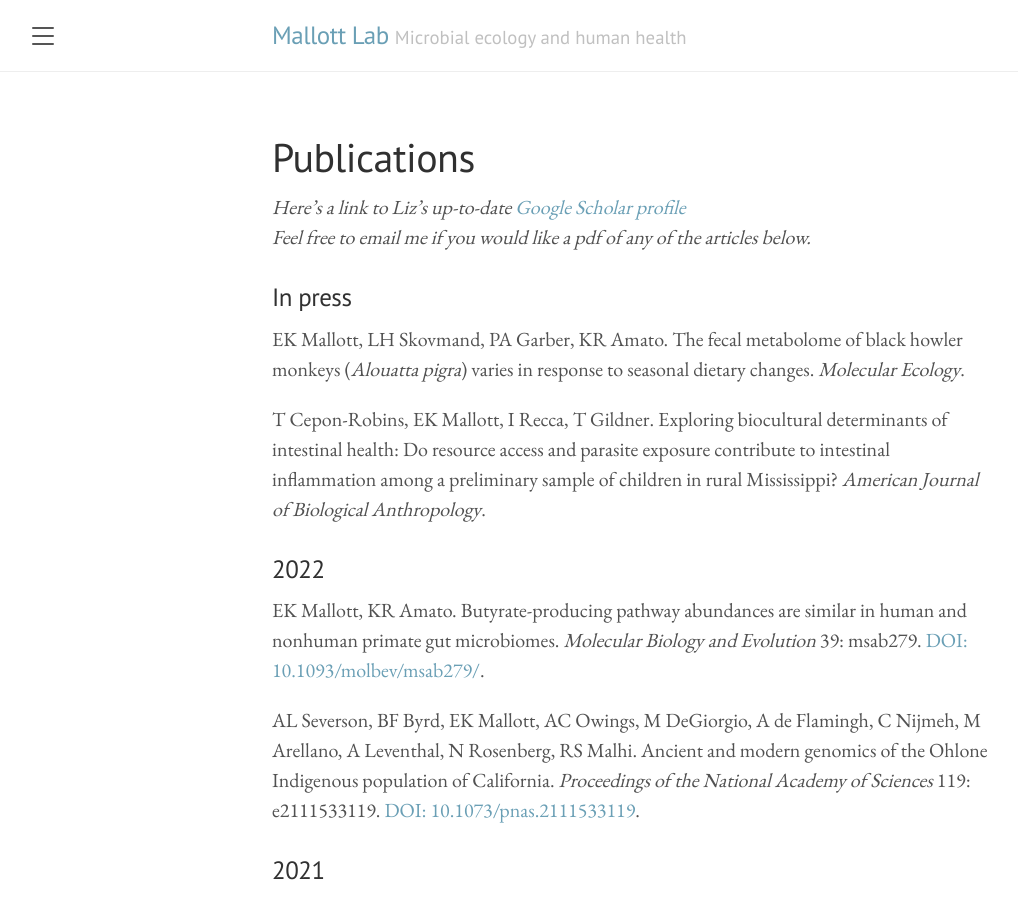
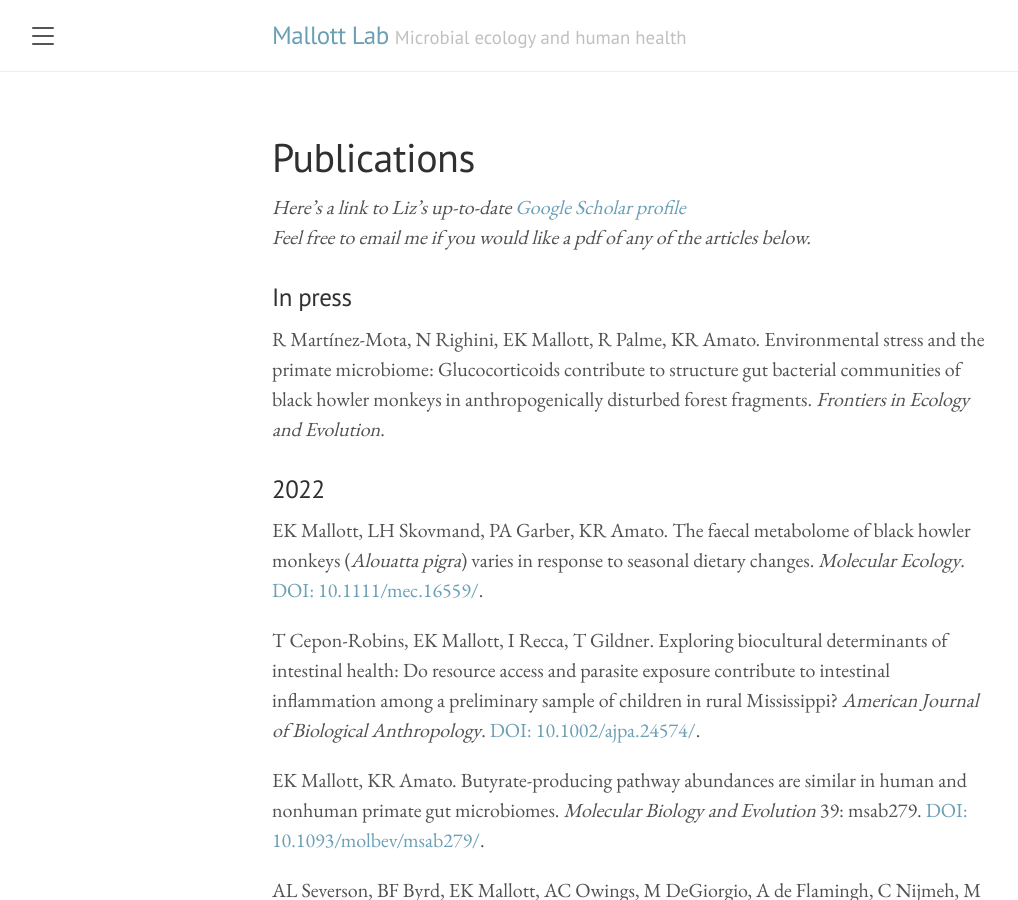
Before and after one commit to Mallott-Lab/Mallott-Lab.github.io, a Jekyll site: the page built from publications.md, in a window 1280 px wide and 900 px high. Shown: the whole window, without its empty margins (8-1026 px from the left). Built offline with Jekyll 4.4.1, drawn with Linux system fonts in a browser that asks for light colours.

Commit message:
publication update

```diff
--- a/publications.md
+++ b/publications.md
@@ -7,11 +7,13 @@ title: Publications
 
 ### In press
 
-EK Mallott, LH Skovmand, PA Garber, KR Amato. The fecal metabolome of black howler monkeys (*Alouatta pigra*) varies in response to seasonal dietary changes. *Molecular Ecology*.
-
-T Cepon-Robins, EK Mallott, I Recca, T Gildner. Exploring biocultural determinants of intestinal health: Do resource access and parasite exposure contribute to intestinal inflammation among a preliminary sample of children in rural Mississippi? *American Journal of Biological Anthropology*.
+R Martínez-Mota, N Righini, EK Mallott, R Palme, KR Amato. Environmental stress and the primate microbiome: Glucocorticoids contribute to structure gut bacterial communities of black howler monkeys in anthropogenically disturbed forest fragments. *Frontiers in Ecology and Evolution*.
 
 ### 2022
+
+EK Mallott, LH Skovmand, PA Garber, KR Amato. The faecal metabolome of black howler monkeys (*Alouatta pigra*) varies in response to seasonal dietary changes. *Molecular Ecology*. [DOI: 10.1111/mec.16559/](https://doi.org/10.1111/mec.16559).
+
+T Cepon-Robins, EK Mallott, I Recca, T Gildner. Exploring biocultural determinants of intestinal health: Do resource access and parasite exposure contribute to intestinal inflammation among a preliminary sample of children in rural Mississippi? *American Journal of Biological Anthropology*. [DOI: 10.1002/ajpa.24574/](https://doi.org/10.1002/ajpa.24574).
 
 EK Mallott, KR Amato. Butyrate-producing pathway abundances are similar in human and nonhuman primate gut microbiomes. *Molecular Biology and Evolution* 39: msab279. [DOI: 10.1093/molbev/msab279/](https://doi.org/10.1093/molbev/msab279).
 
```
Also changed, not shown: 1 other file.
